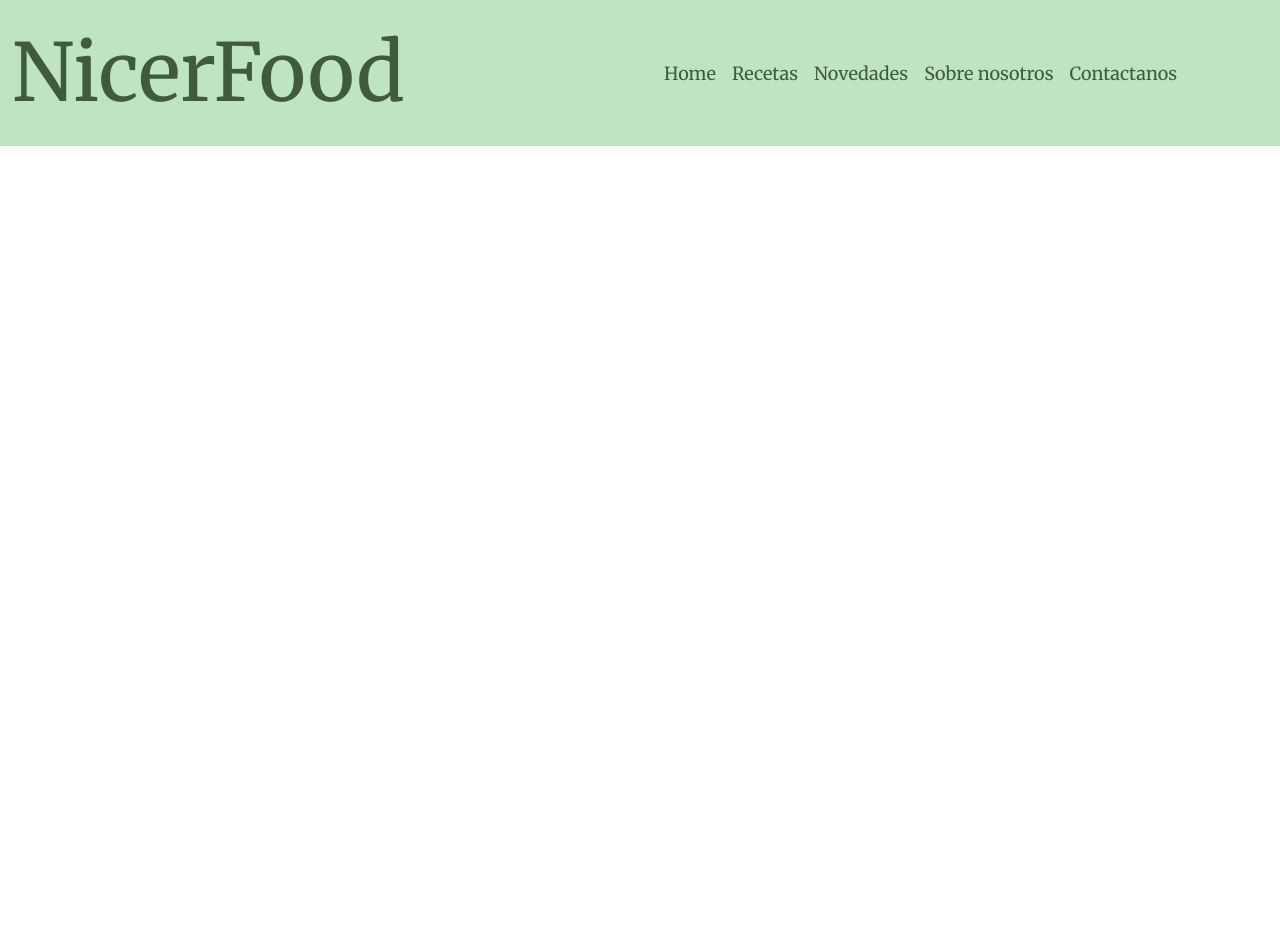
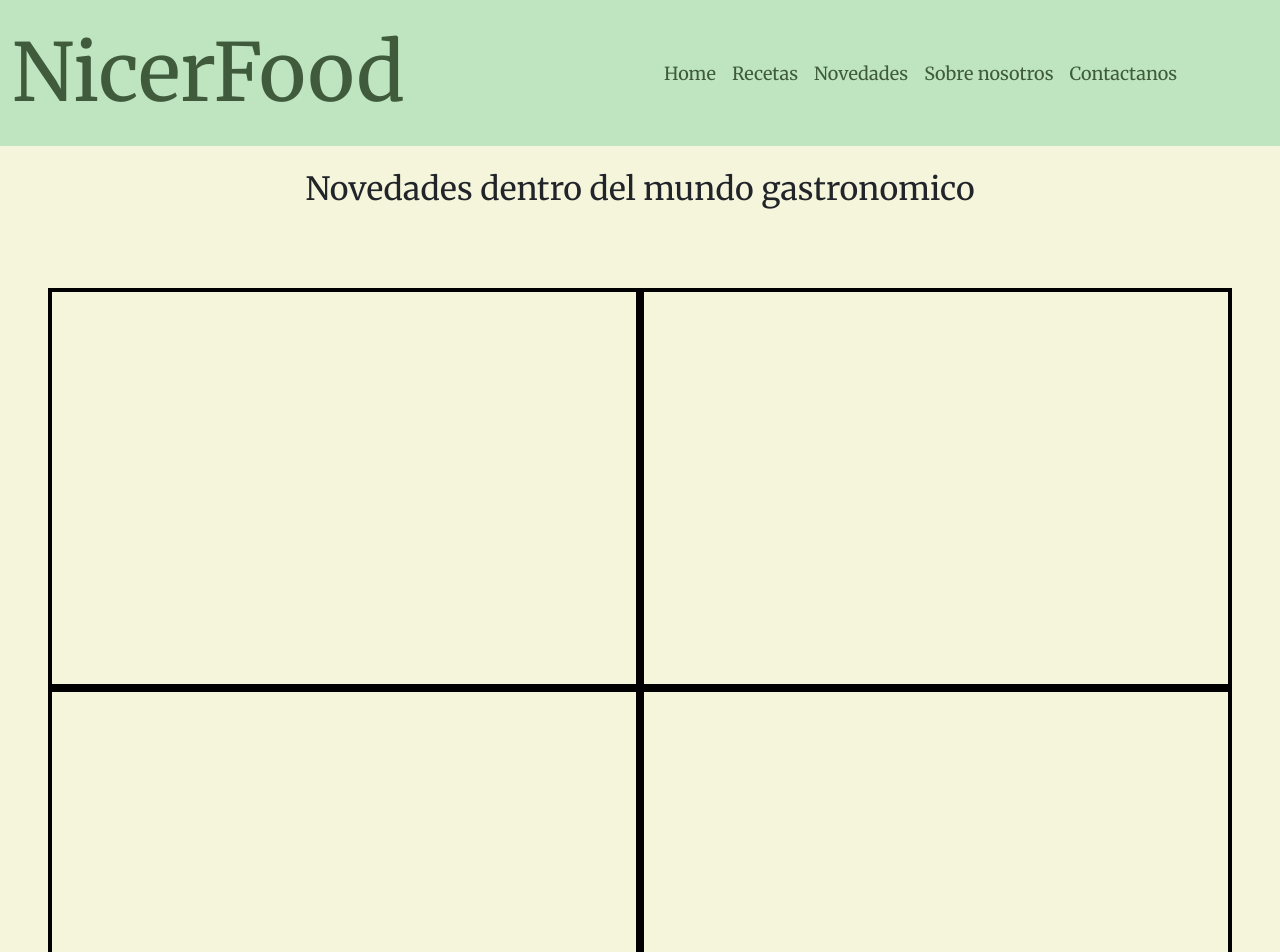
Before and after one commit to Dimas-Noceti/PreEntrega2-Noceti, a plain HTML site: page pages/novedades.html in a window 1280 px wide. Shown: the top 952 px of the page. Before the commit the page ends 800 px from the top, so only its background shows below. Drawn offline with nearby package versions, Linux system fonts and the light colour scheme.

Commit message:
Agrego main, h2 y grid a page novedades

```diff
--- a/pages/novedades.html
+++ b/pages/novedades.html
@@ -29,6 +29,19 @@
         </div>
         </nav>
     <!-- Navbar termina -->
+    <main class="mainnovedades">
+        <section>
+            <h2 class="p-4 text-center">Novedades dentro del mundo gastronomico</h2>
+            <div class="videosgrid p-5">
+                <div class="videos videos1"></div>
+                <div class="videos videos2"></div>
+                <div class="videos videos3"></div>
+                <div class="videos videos4"></div>
+                <div class="videos videos5"></div>
+                <div class="videos videos6"></div>
+            </div>
+        </section>
+    </main>
     <script src="https://cdn.jsdelivr.net/npm/@popperjs/core@2.10.2/dist/umd/popper.min.js" integrity="sha384-7+zCNj/IqJ95wo16oMtfsKbZ9ccEh31eOz1HGyDuCQ6wgnyJNSYdrPa03rtR1zdB" crossorigin="anonymous"></script>
     <script src="https://cdn.jsdelivr.net/npm/bootstrap@5.1.3/dist/js/bootstrap.min.js" integrity="sha384-QJHtvGhmr9XOIpI6YVutG+2QOK9T+ZnN4kzFN1RtK3zEFEIsxhlmWl5/YESvpZ13" crossorigin="anonymous"></script>
 </body>
--- a/style.css
+++ b/style.css
@@ -128,6 +128,24 @@
 
 /* RECETAS PAGE TERMINA */
 
+/* NOVEDADES PAGE EMPIEZA */
+.mainnovedades{
+    background-color: beige;
+    height: 150vh;
+}
+
+.videosgrid{
+    display: grid;
+    grid-template-columns: repeat(2, 1fr);
+    grid-template-rows: repeat(3, 400px);
+}
+.videos{
+    border: 4px solid black;
+}
+
+
+/* NOVEDADES PAGE TERMINA */
+
 footer{
     height: 200px;
     border: 15px solid rgb(190, 229, 191);
```
Also changed, not shown: pages/recetas.html (+0 -1 lines).
